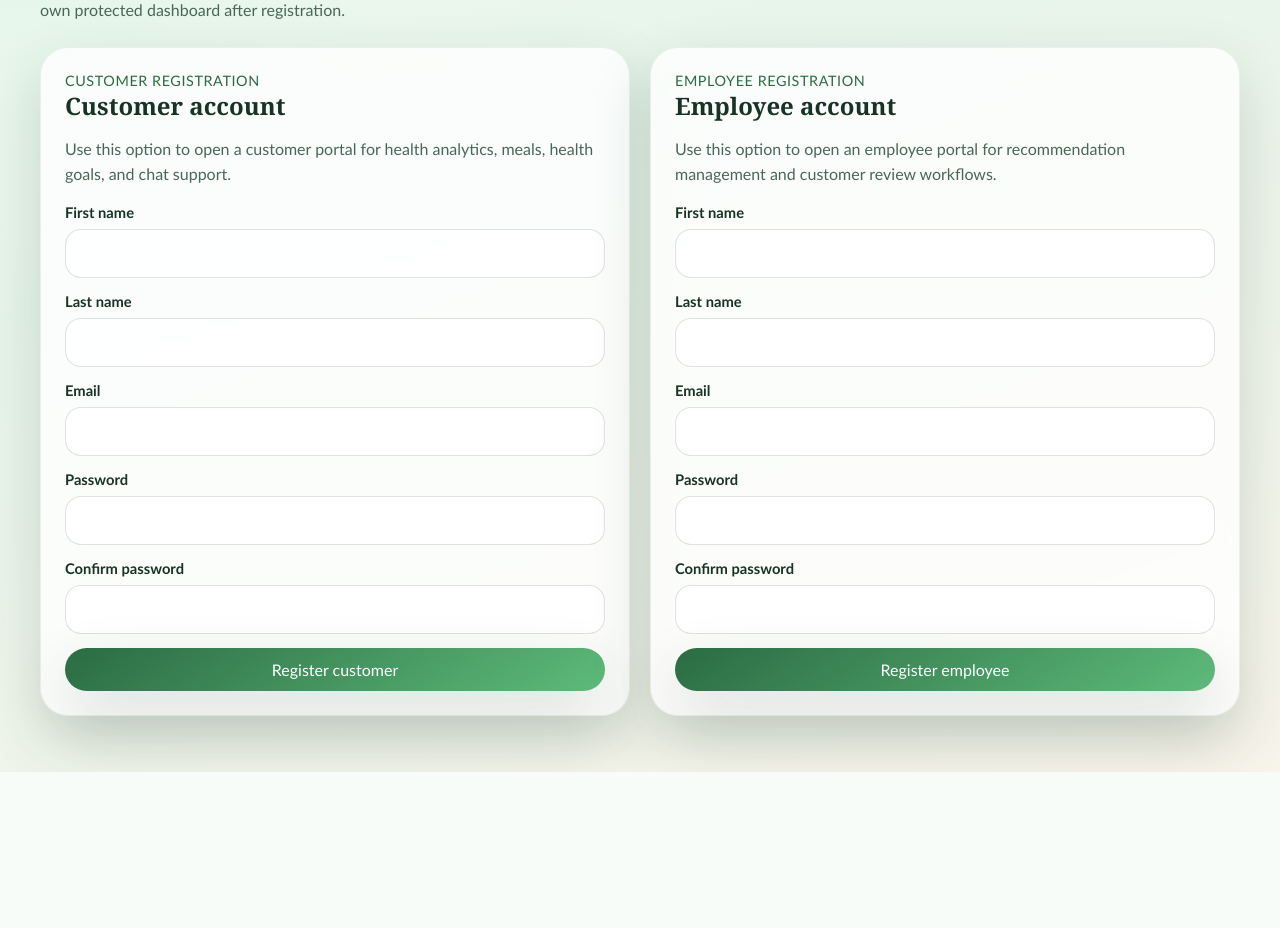
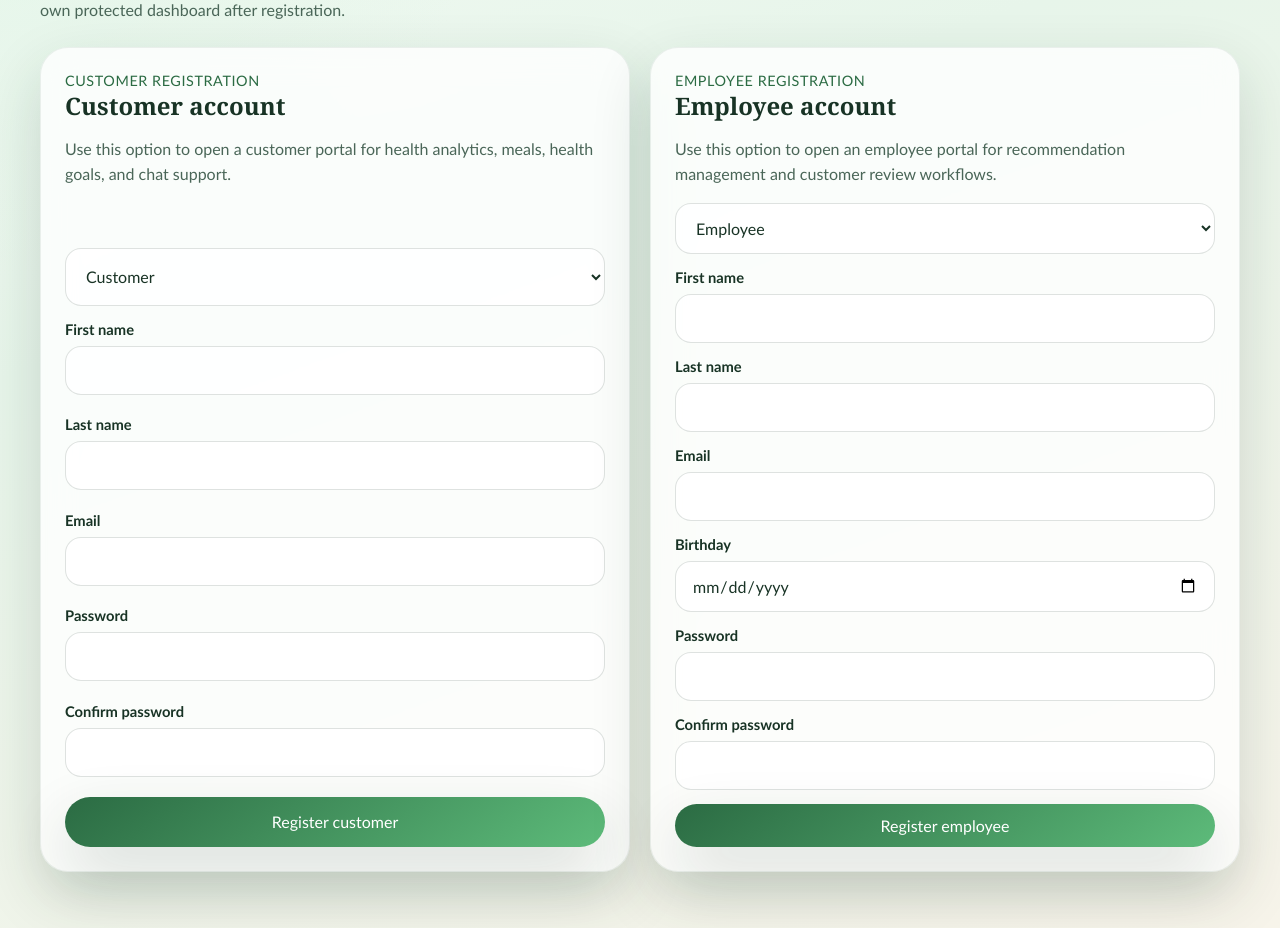
Before and after one commit to eskinn101/is4460-project, a Django app: page /account/ in a window 1280 px wide. Shown: the part 242-1170 px from the top of the page. Before the commit the page ends 1014 px from the top, so only its background shows below. Run offline with Django 5.2, Linux system fonts and the light colour scheme.

Commit message:
seperates employee/customer login requiremens + debuged page

```diff
--- a/core/forms.py
+++ b/core/forms.py
@@ -14,6 +14,7 @@ class AccountRegistrationForm(forms.Form):
     first_name = forms.CharField(max_length=120)
     last_name = forms.CharField(max_length=120)
     email = forms.EmailField()
+    date_of_birth = forms.DateField(required=False, widget=forms.DateInput(attrs={"type": "date"}))
     password = forms.CharField(widget=forms.PasswordInput())
     confirm_password = forms.CharField(widget=forms.PasswordInput())
 
@@ -25,8 +26,13 @@ class AccountRegistrationForm(forms.Form):
 
     def clean(self):
         cleaned_data = super().clean()
+        account_type = cleaned_data.get("account_type")
+        date_of_birth = cleaned_data.get("date_of_birth")
         password = cleaned_data.get("password")
         confirm_password = cleaned_data.get("confirm_password")
+
+        if account_type == User.Roles.EMPLOYEE and not date_of_birth:
+            self.add_error("date_of_birth", "Birthday is required for employee accounts.")
 
         if password and confirm_password and password != confirm_password:
             self.add_error("confirm_password", "Passwords do not match.")
--- a/core/views.py
+++ b/core/views.py
@@ -198,42 +198,56 @@ def account_view(request):
 			},
 		)
 
-	form = AccountRegistrationForm(request.POST or None)
-	if request.method == "POST" and form.is_valid():
-		role = form.cleaned_data["account_type"]
-		email = form.cleaned_data["email"]
-		password = form.cleaned_data["password"]
-		user = User.objects.create_user(
-			username=email,
-			email=email,
-			first_name=form.cleaned_data["first_name"],
-			last_name=form.cleaned_data["last_name"],
-			password=password,
-			role=role,
-		)
+	customer_form = AccountRegistrationForm(prefix="customer", initial={"account_type": User.Roles.CUSTOMER})
+	employee_form = AccountRegistrationForm(prefix="employee", initial={"account_type": User.Roles.EMPLOYEE})
 
-		if role == User.Roles.CUSTOMER:
-			HealthProfile.objects.get_or_create(
-				user=user,
-				defaults={
-					"daily_recommendation": "Log meals, water, and a short walk to build a steady routine.",
-					"wellness_focus": "Consistency over intensity",
-					"steps": 0,
-					"water_oz": 0,
-					"sleep_hours": 0,
-					"workouts_per_week": 0,
-				},
+	if request.method == "POST":
+		if "employee-account_type" in request.POST or request.POST.get("account_type") == User.Roles.EMPLOYEE:
+			prefix = "employee" if "employee-account_type" in request.POST else None
+			form = AccountRegistrationForm(request.POST, prefix=prefix)
+			employee_form = form
+		else:
+			prefix = "customer" if "customer-account_type" in request.POST else None
+			form = AccountRegistrationForm(request.POST, prefix=prefix)
+			customer_form = form
+
+		if form.is_valid():
+			role = form.cleaned_data["account_type"]
+			email = form.cleaned_data["email"]
+			password = form.cleaned_data["password"]
+			user = User.objects.create_user(
+				username=email,
+				email=email,
+				first_name=form.cleaned_data["first_name"],
+				last_name=form.cleaned_data["last_name"],
+				date_of_birth=form.cleaned_data.get("date_of_birth"),
+				password=password,
+				role=role,
 			)
 
-		login(request, user)
-		messages.success(request, f"{role.title()} account created.")
-		return redirect("employee_dashboard" if role == User.Roles.EMPLOYEE else "customer_dashboard")
+			if role == User.Roles.CUSTOMER:
+				HealthProfile.objects.get_or_create(
+					user=user,
+					defaults={
+						"daily_recommendation": "Log meals, water, and a short walk to build a steady routine.",
+						"wellness_focus": "Consistency over intensity",
+						"steps": 0,
+						"water_oz": 0,
+						"sleep_hours": 0,
+						"workouts_per_week": 0,
+					},
+				)
+
+			login(request, user)
+			messages.success(request, f"{role.title()} account created.")
+			return redirect("employee_dashboard" if role == User.Roles.EMPLOYEE else "customer_dashboard")
 
 	return render(
 		request,
 		"core/account.html",
 		{
-			"form": form,
+			"customer_form": customer_form,
+			"employee_form": employee_form,
 			"active_page": "account",
 		},
 	)
--- a/templates/core/account.html
+++ b/templates/core/account.html
@@ -20,26 +20,34 @@
     </div>
     <form method="post">
       {% csrf_token %}
-      <input type="hidden" name="account_type" value="customer" />
+      {{ customer_form.account_type }}
+      {% if customer_form.non_field_errors %}
+        <div class="notice">{{ customer_form.non_field_errors }}</div>
+      {% endif %}
       <div>
-        <label for="id_first_name">First name</label>
-        {{ form.first_name }}
+        <label for="{{ customer_form.first_name.id_for_label }}">First name</label>
+        {{ customer_form.first_name }}
+        {{ customer_form.first_name.errors }}
       </div>
       <div>
-        <label for="id_last_name">Last name</label>
-        {{ form.last_name }}
+        <label for="{{ customer_form.last_name.id_for_label }}">Last name</label>
+        {{ customer_form.last_name }}
+        {{ customer_form.last_name.errors }}
       </div>
       <div>
-        <label for="id_email">Email</label>
-        {{ form.email }}
+        <label for="{{ customer_form.email.id_for_label }}">Email</label>
+        {{ customer_form.email }}
+        {{ customer_form.email.errors }}
       </div>
       <div>
-        <label for="id_password">Password</label>
-        {{ form.password }}
+        <label for="{{ customer_form.password.id_for_label }}">Password</label>
+        {{ customer_form.password }}
+        {{ customer_form.password.errors }}
       </div>
       <div>
-        <label for="id_confirm_password">Confirm password</label>
-        {{ form.confirm_password }}
+        <label for="{{ customer_form.confirm_password.id_for_label }}">Confirm password</label>
+        {{ customer_form.confirm_password }}
+        {{ customer_form.confirm_password.errors }}
       </div>
       <button type="submit">Register customer</button>
     </form>
@@ -53,26 +61,39 @@
     </div>
     <form method="post">
       {% csrf_token %}
-      <input type="hidden" name="account_type" value="employee" />
+      {{ employee_form.account_type }}
+      {% if employee_form.non_field_errors %}
+        <div class="notice">{{ employee_form.non_field_errors }}</div>
+      {% endif %}
       <div>
-        <label for="id_first_name">First name</label>
-        {{ form.first_name }}
+        <label for="{{ employee_form.first_name.id_for_label }}">First name</label>
+        {{ employee_form.first_name }}
+        {{ employee_form.first_name.errors }}
       </div>
       <div>
-        <label for="id_last_name">Last name</label>
-        {{ form.last_name }}
+        <label for="{{ employee_form.last_name.id_for_label }}">Last name</label>
+        {{ employee_form.last_name }}
+        {{ employee_form.last_name.errors }}
       </div>
       <div>
-        <label for="id_email">Email</label>
-        {{ form.email }}
+        <label for="{{ employee_form.email.id_for_label }}">Email</label>
+        {{ employee_form.email }}
+        {{ employee_form.email.errors }}
       </div>
       <div>
-        <label for="id_password">Password</label>
-        {{ form.password }}
+        <label for="{{ employee_form.date_of_birth.id_for_label }}">Birthday</label>
+        {{ employee_form.date_of_birth }}
+        {{ employee_form.date_of_birth.errors }}
       </div>
       <div>
-        <label for="id_confirm_password">Confirm password</label>
-        {{ form.confirm_password }}
+        <label for="{{ employee_form.password.id_for_label }}">Password</label>
+        {{ employee_form.password }}
+        {{ employee_form.password.errors }}
+      </div>
+      <div>
+        <label for="{{ employee_form.confirm_password.id_for_label }}">Confirm password</label>
+        {{ employee_form.confirm_password }}
+        {{ employee_form.confirm_password.errors }}
       </div>
       <button type="submit">Register employee</button>
     </form>
```
Also changed, not shown: core/tests.py (+32 -12 lines).
